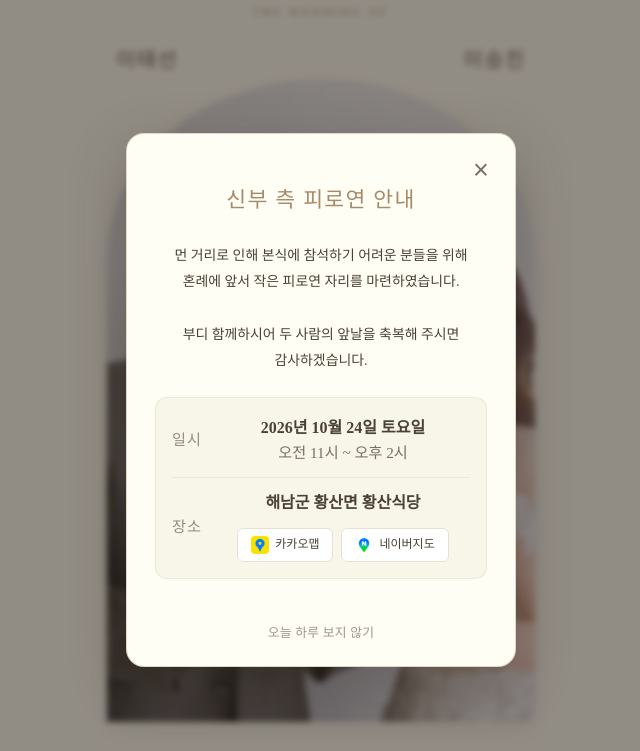
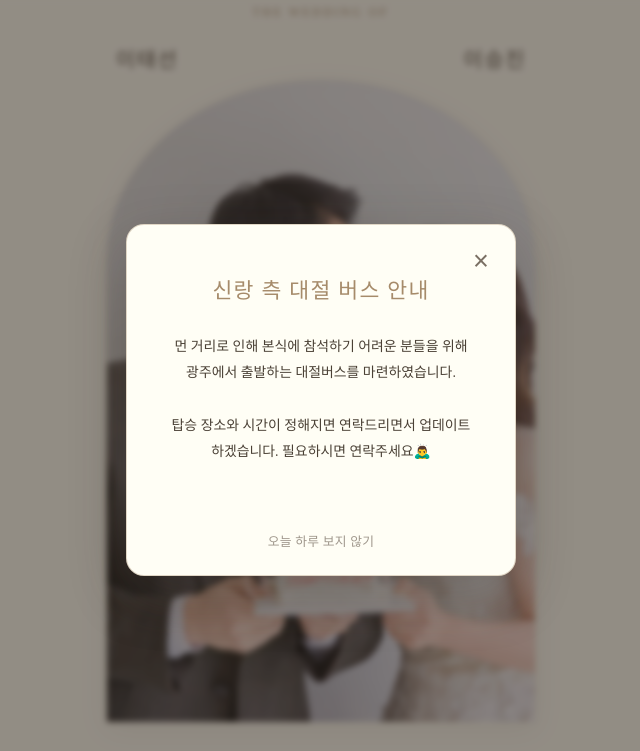
Before and after one commit to taeseon-lee/wedding, a plain HTML site: page index.html in a window 1280 px wide. Shown: the top 751 px of the page, without its empty margins (319-959 px from the left). Drawn offline with Linux system fonts and the light colour scheme.

Commit message:
feat: replace reception popup with groom-side charter bus notice
신부 측 피로연(2026-10-24)이 끝나 안내 팝업 내용을 신랑 측
대절버스 안내로 교체.

- config.js에 charterBus 블록 추가, 기존 reception 블록은 주석으로 보존
- 탑승 장소·시간이 미정이라 일시/장소 상세 영역을 숨김
  (index.html의 .reception-modal-details 블록과 js/main.js의
   상세 정보 설정부를 함께 주석 처리. HTML만 지우면 getElementById가
   null을 반환해 초기화가 중단되므로 반드시 같이 움직여야 함)
- "오늘 하루 보지 않기" 저장 키를 weddingReceptionHideUntil ->
  weddingCharterBusHideUntil로 분리. 피로연 팝업을 닫아둔 방문자도
  새 팝업을 바로 볼 수 있도록 함

탑승 정보 확정 시 위 세 군데 주석을 함께 해제하면 됨.

Co-Authored-By: Claude Opus 5 <noreply@anthropic.com>

```diff
--- a/config.js
+++ b/config.js
@@ -5,18 +5,34 @@
 // ============================================
 
 const CONFIG = {
-  // 신부 측 피로연 안내 팝업
-  reception: {
-    title: '신부 측 피로연 안내',
-    message: `먼 거리로 인해 본식에 참석하기 어려운 분들을 위해 혼례에 앞서 작은 피로연 자리를 마련하였습니다.
+  // 신랑 측 대절버스 안내 팝업
+  // ※ 탑승 장소·시간이 정해지면 아래 date/time/venue/지도 링크 주석을 풀고,
+  //   index.html의 .reception-modal-details 블록과
+  //   js/main.js의 상세 정보 설정부도 함께 주석을 풀어야 화면에 나옵니다.
+  charterBus: {
+    title: '신랑 측 대절 버스 안내',
+    message: `먼 거리로 인해 본식에 참석하기 어려운 분들을 위해 광주에서 출발하는 대절버스를 마련하였습니다.
 
-부디 함께하시어 두 사람의 앞날을 축복해 주시면 감사하겠습니다.`,
-    date: '2026년 10월 24일 토요일',
-    time: '오전 11시 ~ 오후 2시',
-    venue: '해남군 황산면 황산식당',
-    kakaoMapUrl: 'https://kko.to/LTd0LS-pRq',
-    naverMapUrl: 'https://naver.me/51u1gWfb'
+탑승 장소와 시간이 정해지면 연락드리면서 업데이트 하겠습니다. 필요하시면 연락주세요🙇‍♂️`,
+    // date: '',
+    // time: '',
+    // venue: '',
+    // kakaoMapUrl: '',
+    // naverMapUrl: ''
   },
+
+  // 신부 측 피로연 안내 팝업 (2026-10-24 종료 — 보존용)
+  // reception: {
+  //   title: '신부 측 피로연 안내',
+  //   message: `먼 거리로 인해 본식에 참석하기 어려운 분들을 위해 혼례에 앞서 작은 피로연 자리를 마련하였습니다.
+  //
+  // 부디 함께하시어 두 사람의 앞날을 축복해 주시면 감사하겠습니다.`,
+  //   date: '2026년 10월 24일 토요일',
+  //   time: '오전 11시 ~ 오후 2시',
+  //   venue: '해남군 황산면 황산식당',
+  //   kakaoMapUrl: 'https://kko.to/LTd0LS-pRq',
+  //   naverMapUrl: 'https://naver.me/51u1gWfb'
+  // },
 
   // 결혼식 정보
   wedding: {
--- a/index.html
+++ b/index.html
@@ -23,16 +23,19 @@
   <link href="https://fonts.googleapis.com/css2?family=Noto+Serif+KR:wght@300;400;500;600&display=swap" rel="stylesheet">
 </head>
 <body>
-  <!-- 신부 측 피로연 안내 모달 -->
+  <!-- 안내 팝업 (현재 내용: 신랑 측 대절버스 / CONFIG.charterBus) -->
   <div class="reception-modal" id="reception-modal" role="dialog" aria-modal="true" aria-labelledby="reception-modal-title" hidden>
     <div class="reception-modal-backdrop" data-reception-close></div>
     <div class="reception-modal-card" role="document">
-      <button class="reception-modal-close" id="reception-modal-close" type="button" aria-label="피로연 안내 닫기">&times;</button>
+      <button class="reception-modal-close" id="reception-modal-close" type="button" aria-label="안내 닫기">&times;</button>
 
       <h2 class="reception-modal-title" id="reception-modal-title"></h2>
 
       <div class="reception-modal-message" id="reception-message"></div>
 
+      <!-- 탑승 장소·시간 미정이라 숨김. 확정되면 아래 주석을 풀고
+           config.js의 charterBus date/time/venue/지도 링크와
+           js/main.js의 상세 정보 설정부도 함께 주석 해제
       <div class="reception-modal-details">
         <div class="reception-detail-item">
           <span class="reception-detail-label">일시</span>
@@ -59,6 +62,7 @@
           </div>
         </div>
       </div>
+      -->
 
       <div class="reception-modal-footer">
         <button class="reception-hide-today" id="reception-hide-today" type="button">오늘 하루 보지 않기</button>
--- a/js/main.js
+++ b/js/main.js
@@ -128,26 +128,28 @@ function initFromConfig() {
 }
 
 // ============================================
-// 신부 측 피로연 안내 모달
+// 안내 팝업 (현재 내용: 신랑 측 대절버스)
 // ============================================
-const RECEPTION_HIDE_UNTIL_KEY = 'weddingReceptionHideUntil';
+const RECEPTION_HIDE_UNTIL_KEY = 'weddingCharterBusHideUntil';
 
 function initReceptionModal() {
-  const reception = CONFIG.reception;
+  const notice = CONFIG.charterBus;
   const modal = document.getElementById('reception-modal');
 
-  if (!reception || !modal) return;
+  if (!notice || !modal) return;
 
-  document.getElementById('reception-modal-title').textContent = reception.title;
-  document.getElementById('reception-message').innerHTML = reception.message
+  document.getElementById('reception-modal-title').textContent = notice.title;
+  document.getElementById('reception-message').innerHTML = notice.message
     .split('\n')
     .map(line => line ? `<p>${line}</p>` : '<br>')
     .join('');
-  document.getElementById('reception-date').textContent = reception.date;
-  document.getElementById('reception-time').textContent = reception.time;
-  document.getElementById('reception-venue').textContent = reception.venue;
-  document.getElementById('reception-kakao-map').href = reception.kakaoMapUrl;
-  document.getElementById('reception-naver-map').href = reception.naverMapUrl;
+  // 탑승 장소·시간 미정이라 index.html의 상세 블록과 함께 주석 처리.
+  // 확정되면 config.js의 charterBus 값과 같이 주석 해제.
+  // document.getElementById('reception-date').textContent = notice.date;
+  // document.getElementById('reception-time').textContent = notice.time;
+  // document.getElementById('reception-venue').textContent = notice.venue;
+  // document.getElementById('reception-kakao-map').href = notice.kakaoMapUrl;
+  // document.getElementById('reception-naver-map').href = notice.naverMapUrl;
 
   if (shouldShowReceptionModal()) {
     modal.hidden = false;
```
